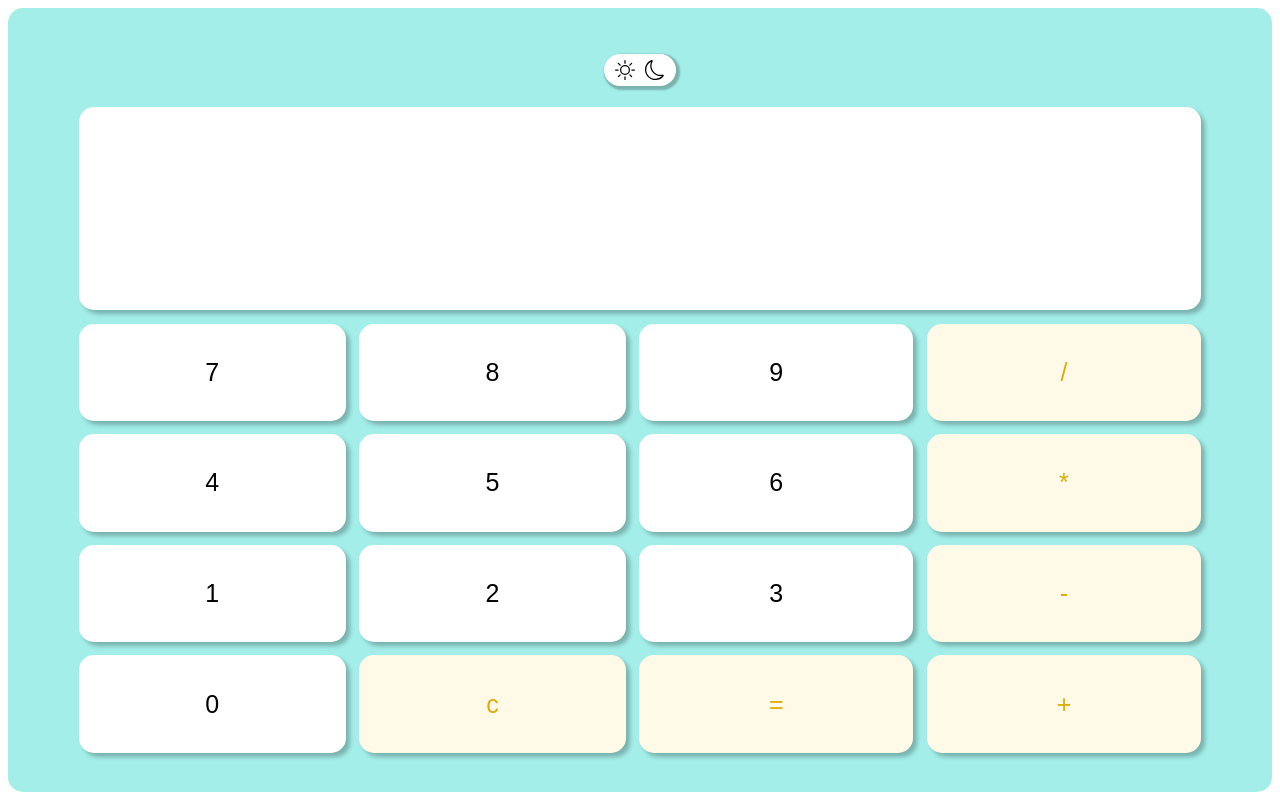
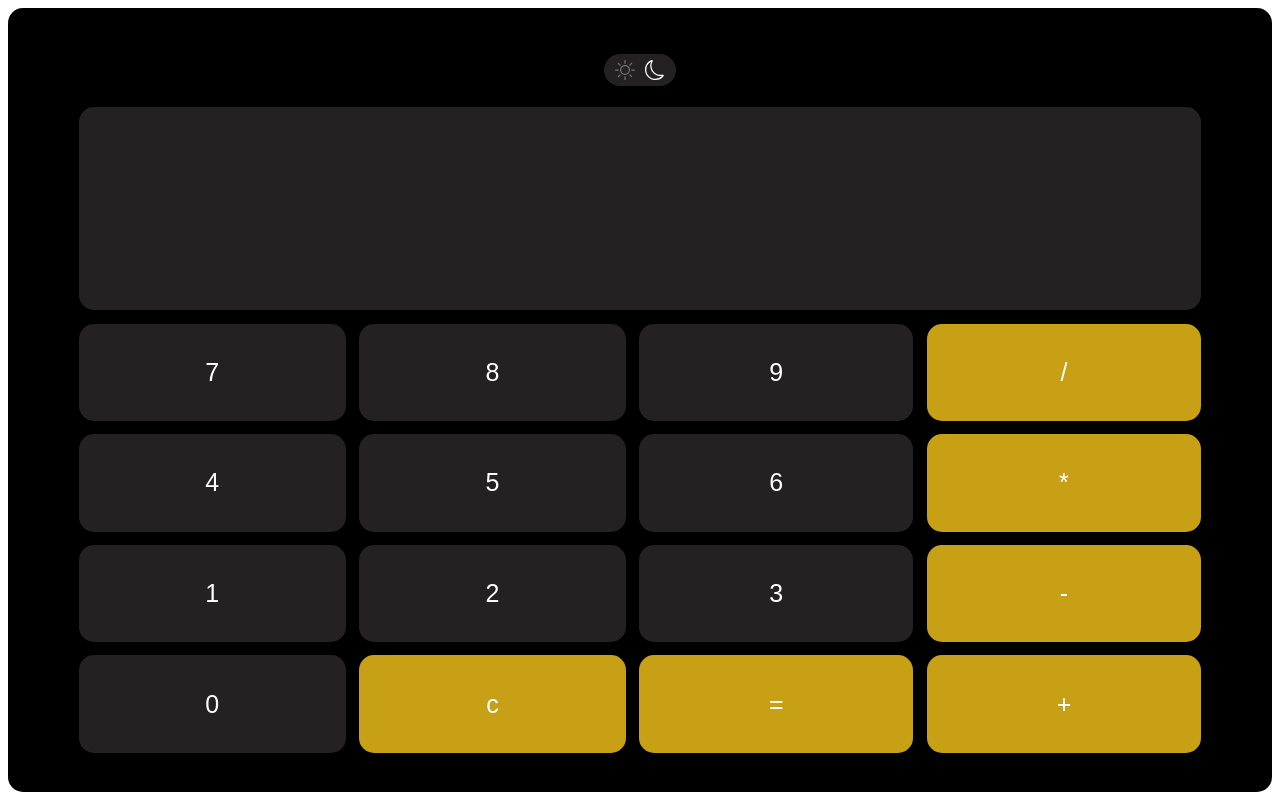
Before and after one commit to Jlbejarano662/calculadora, a plain HTML site: page index.html in a window 1280 px wide. Both pictures are taken after a click on the button 640 px from the left and 70 px from the top of the page. Drawn offline with Linux system fonts and the light colour scheme.

Commit message:
modo noche

```diff
--- a/css/styles.css
+++ b/css/styles.css
@@ -1,7 +1,7 @@
 .calculadora{
     margin:auto;
     padding: 2.5% 5%;
-    background-color:#A3EEE9;
+    background-color:#F19696;
     width:100%;
     height:98vh;
     border-radius: 15px;
@@ -75,7 +75,13 @@ td{
     align-items: center;
 }
 
+/* span, button{
+    font-size: clamp(37px, 65px, 75px ) !important;
+} */
 
+.desactivado{
+    color: rgba(0, 0, 0, 0.23);
+ }
 .switch-container{
     height: 8%;
 }
@@ -92,3 +98,24 @@ td{
         height: 30%;
     }
  }
+
+.dark{
+    background: #000000;
+    color: #FFFFFF;
+}
+.calculadora.dark td button.operador
+{
+background-color: #C8A016;
+color: #FFFFFF;
+}
+.calculadora.dark td button.numero,
+.calculadora.dark td .switch,
+.calculadora.dark td #resultado
+{
+background-color: #232121;
+color: #FFFFFF;
+}
+
+.dark .desactivado{
+   color:  rgba(255, 255, 255, 0.38);
+}
--- a/index.html
+++ b/index.html
@@ -18,12 +18,12 @@
                     <span>
                         <svg xmlns="http://www.w3.org/2000/svg" width="20" height="20" fill="currentColor" class="bi bi-brightness-high" viewBox="0 0 16 16">
                             <path d="M8 11a3 3 0 1 1 0-6 3 3 0 0 1 0 6zm0 1a4 4 0 1 0 0-8 4 4 0 0 0 0 8zM8 0a.5.5 0 0 1 .5.5v2a.5.5 0 0 1-1 0v-2A.5.5 0 0 1 8 0zm0 13a.5.5 0 0 1 .5.5v2a.5.5 0 0 1-1 0v-2A.5.5 0 0 1 8 13zm8-5a.5.5 0 0 1-.5.5h-2a.5.5 0 0 1 0-1h2a.5.5 0 0 1 .5.5zM3 8a.5.5 0 0 1-.5.5h-2a.5.5 0 0 1 0-1h2A.5.5 0 0 1 3 8zm10.657-5.657a.5.5 0 0 1 0 .707l-1.414 1.415a.5.5 0 1 1-.707-.708l1.414-1.414a.5.5 0 0 1 .707 0zm-9.193 9.193a.5.5 0 0 1 0 .707L3.05 13.657a.5.5 0 0 1-.707-.707l1.414-1.414a.5.5 0 0 1 .707 0zm9.193 2.121a.5.5 0 0 1-.707 0l-1.414-1.414a.5.5 0 0 1 .707-.707l1.414 1.414a.5.5 0 0 1 0 .707zM4.464 4.465a.5.5 0 0 1-.707 0L2.343 3.05a.5.5 0 1 1 .707-.707l1.414 1.414a.5.5 0 0 1 0 .708z"/>
-                          </svg>
+                        </svg>
                     </span>
                     <span>
-                        <svg xmlns="http://www.w3.org/2000/svg" width="20" height="20" fill="currentColor" class="bi bi-moon" viewBox="0 0 16 16">
+                        <svg class="desactivado" xmlns="http://www.w3.org/2000/svg" width="20" height="20" fill="currentColor" class="bi bi-moon" viewBox="0 0 16 16">
                             <path d="M6 .278a.768.768 0 0 1 .08.858 7.208 7.208 0 0 0-.878 3.46c0 4.021 3.278 7.277 7.318 7.277.527 0 1.04-.055 1.533-.16a.787.787 0 0 1 .81.316.733.733 0 0 1-.031.893A8.349 8.349 0 0 1 8.344 16C3.734 16 0 12.286 0 7.71 0 4.266 2.114 1.312 5.124.06A.752.752 0 0 1 6 .278zM4.858 1.311A7.269 7.269 0 0 0 1.025 7.71c0 4.02 3.279 7.276 7.319 7.276a7.316 7.316 0 0 0 5.205-2.162c-.337.042-.68.063-1.029.063-4.61 0-8.343-3.714-8.343-8.29 0-1.167.242-2.278.681-3.286z"/>
-                          </svg>
+                        </svg>
                     </span>
                 </button>
             </td>
--- a/js/functions.js
+++ b/js/functions.js
@@ -112,3 +112,15 @@ function resolver() {
   resetear();
   resultado.textContent = res;
 }
+
+
+document.querySelector('#switch').addEventListener('click', function(){
+  console.log("hola");
+  document.querySelector('table').classList.toggle('dark');
+  var desactivados = document.querySelectorAll('svg')/* .classList.toggle('desactivado'); */
+  console.log(desactivados.length);
+  for(var i=0; i<desactivados.length; i++) {
+    desactivados[i].classList.toggle('desactivado')
+  }
+}
+)
```
